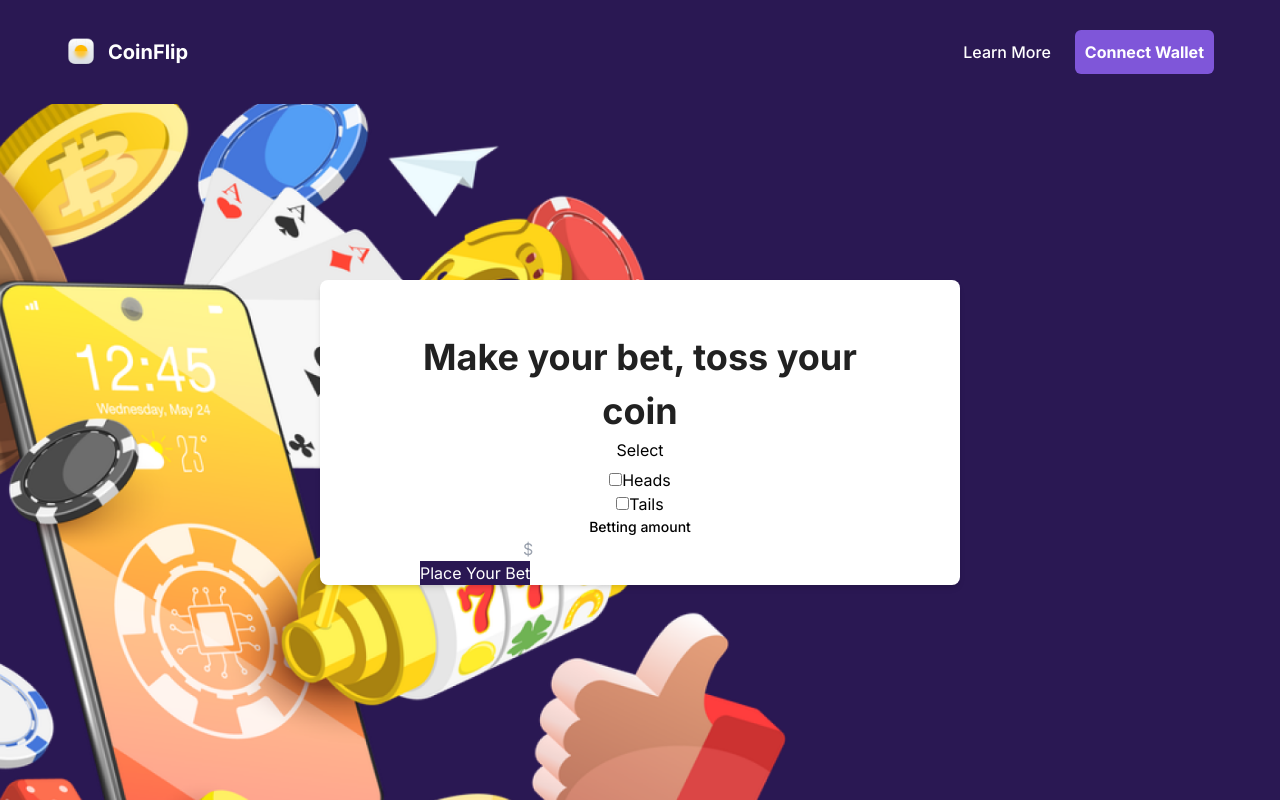
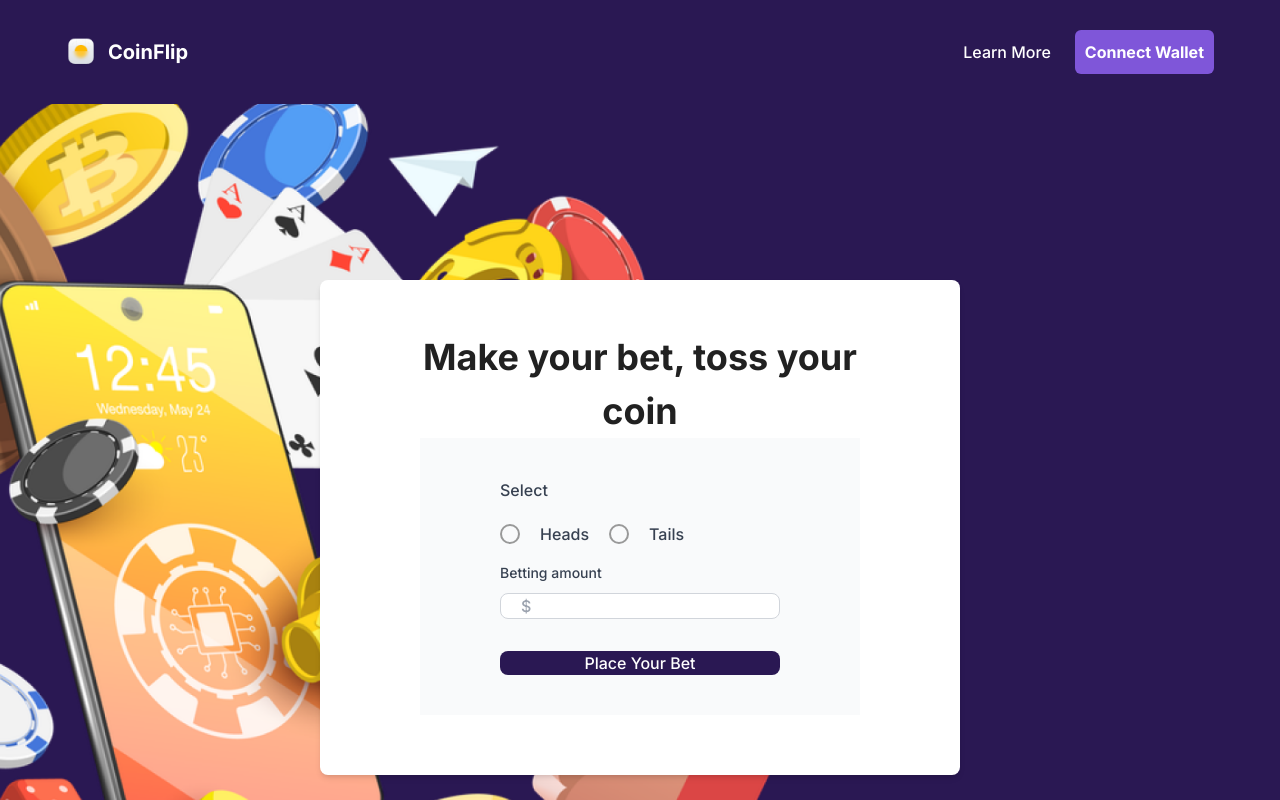
Before and after one commit to AkshataSolapurkar/Coin-Flip-Frontend, a Next.js app: page /takebate in a window 1280 px wide. Shown: the top 800 px of the page. Built offline with nearby package versions, Linux system fonts and the light colour scheme.

Commit message:
fixing takebate styling

```diff
--- a/src/app/globals.css
+++ b/src/app/globals.css
@@ -1,3 +1,71 @@
 @tailwind base;
 @tailwind components;
 @tailwind utilities;
+
+
+.pading{
+    padding-bottom: 60px;
+}
+.left-custom{
+left: -35%;
+}
+.makebate{
+text-align: left;
+background-color: #F9FAFB;
+padding-top: 23px;
+padding-left: 20px;
+padding-bottom: 30px;
+padding-right: 20px ;
+color: #344054;
+font-size: 14px;
+font-weight: 500;
+margin-top: 23px;
+}
+.rounding-checkbox{
+border-radius: 100%;
+}
+/* Apply custom styles to make checkboxes circular */
+input[type="checkbox"].rounded-full {
+-webkit-appearance: none;
+-moz-appearance: none;
+appearance: none;
+width: 20px; /* Adjust size as needed */
+height: 20px; /* Adjust size as needed */
+border-radius: 50%; /* Make it circular */
+border: 2px solid #999; /* Add border */
+outline: none; /* Remove default focus style */
+}
+
+input[type="checkbox"].rounded-full:checked {
+background-color: #344054; /* Change background color when checked */
+}
+
+.continputs{
+display: flex;
+gap: 54px;
+align-items: center;
+margin-top: 6px;
+}
+.inputgaps{
+
+display: flex;
+gap: 5px;
+align-items: center;
+margin-bottom: 15px;
+}
+.Bettinginput{
+margin-top: 8px;
+padding-left: 5px;
+border-style: solid;
+border-width: 1px;
+border-color: #D0D5DD;
+width: 100%;
+border-radius: 5px;
+}
+.btn{
+width: 100%;
+margin-top: 18px;
+
+border-radius: 5px;
+
+}
--- a/src/app/takebate/page.tsx
+++ b/src/app/takebate/page.tsx
@@ -14,24 +14,24 @@ export default function takebate() {
                 <div className="top-[35%] absolute flex flex-col justify-center items-center left-1/2 max-w-[70%] -translate-x-1/2 bg-white shadow-md rounded-lg">
                     <div  className="px-[100px] pt-[50px] pading  text-center">
                     <h2 className="text-[#212121] text-center font-bold md:text-[36px] text-[20px]">Make your bet, toss your coin</h2>
-                      <div className="makebate">
+                      <div className="text-left bg-gray-50 pt-10 pl-20 pb-10 pr-20 text-gray-700 font-medium text-base mt-23">
                         <h1 className="">Select</h1>
-                        <div className="continputs mt-[6px]">
-                             <div className="inputgaps">
+                        <div className="flex flex-col gap-54 mt-[20px]">
+                             <div className="flex gap-5 items-center mb-[15px]">
                              <input className="rounded-full" type="checkbox" id="checkbox1" name="checkbox1" value="value1" />
                              <label htmlFor="checkbox1">Heads</label>
 
-                             <div className="inputgaps">
+                             <div className="flex gap-5 items-center mb-15">
                              <input className="rounded-full" type="checkbox" id="checkbox2" name="checkbox2" value="value2" />
                              <label htmlFor="checkbox2">Tails</label></div>
 
                         </div>
                         <div>
                             <h1 className="font-medium text-[14px]">Betting amount</h1>
-                            <input className="Bettinginput" type="text" id="dollarAmount" name="dollarAmount" placeholder="$" />
+                            <input className="mt-2 mb-8 pl-5 border border-solid border-gray-300 w-full rounded-lg" type="text" id="dollarAmount" name="dollarAmount" placeholder="$" />
 
                         </div>
-                        <button className="text-center btn bg-[#2A1853] text-white flex justify-center">Place Your Bet</button>
+                        <button className="text-center w-full mt-18 rounded-lg bg-[#2A1853] text-white flex justify-center">Place Your Bet</button>
                       </div>
                     </div>
                     </div>
```
